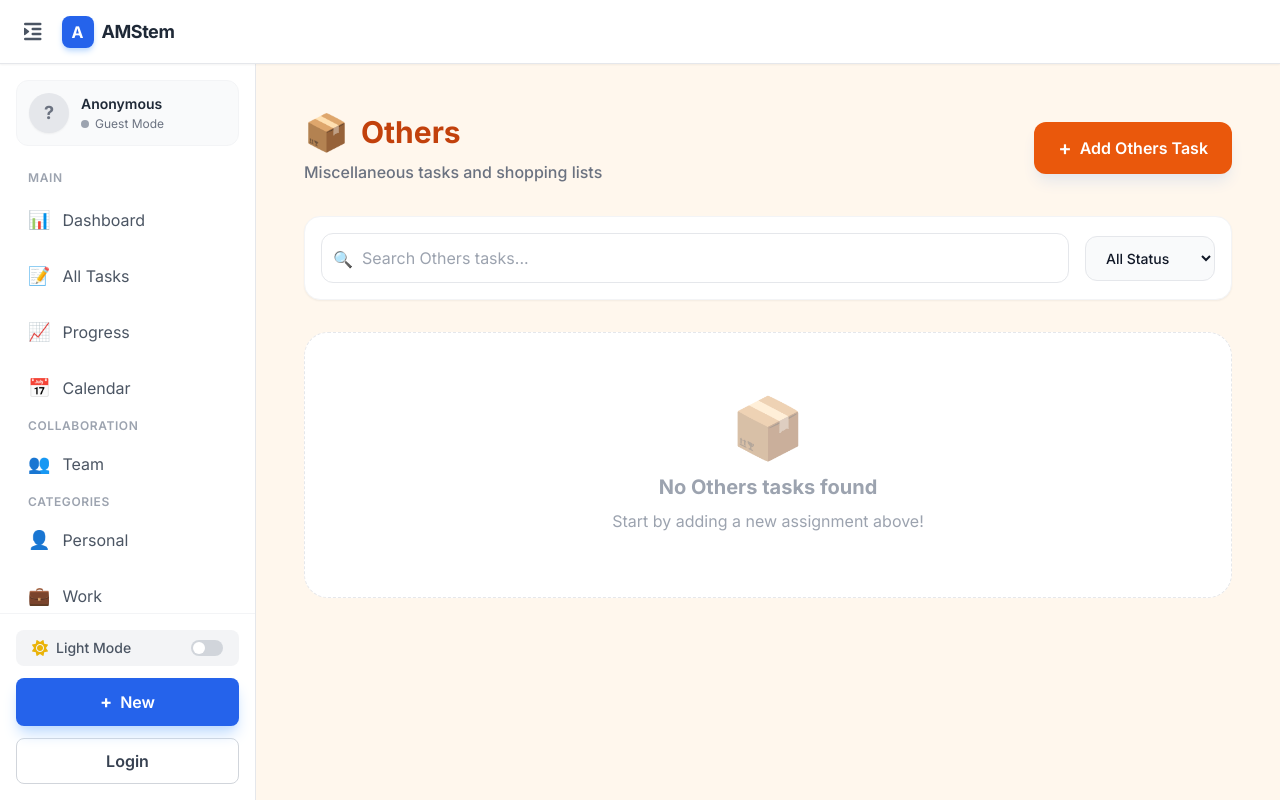
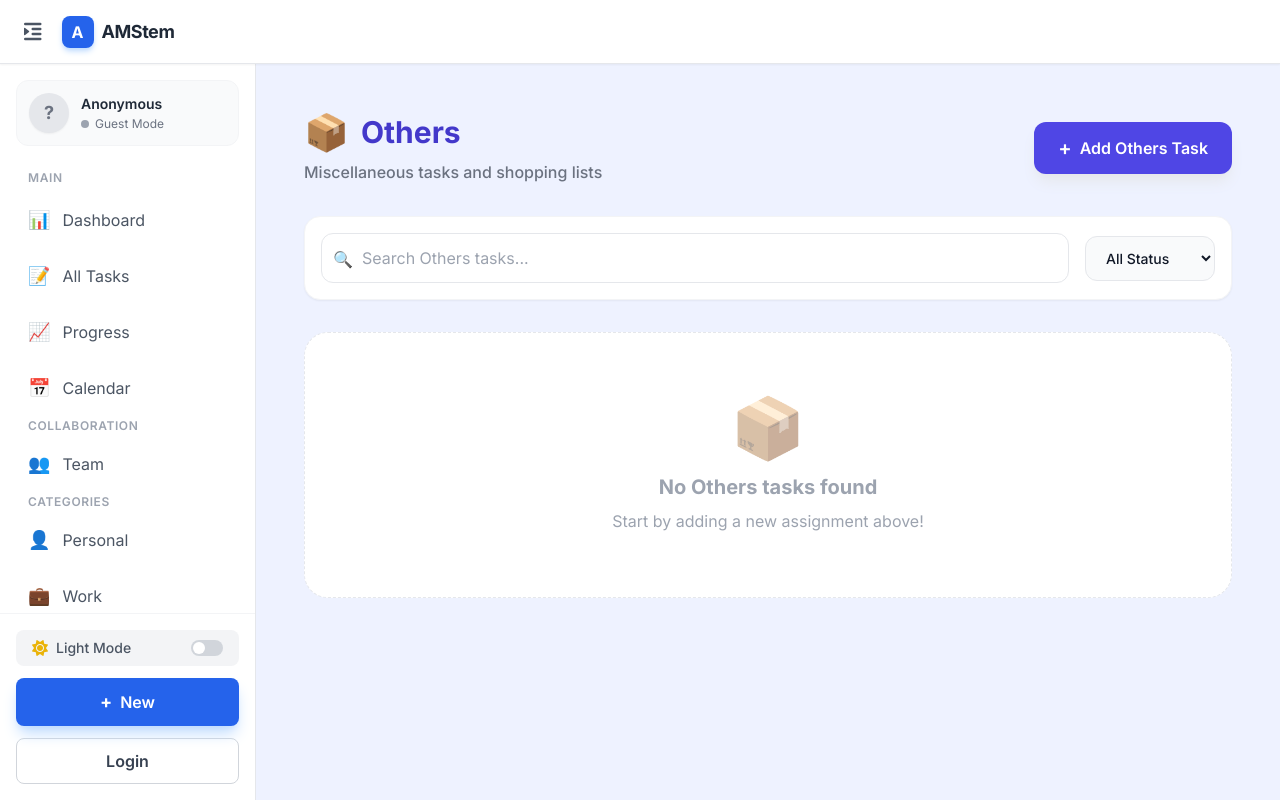
Before and after one commit to muhammaddiaz13/amstem00, a React (Vite) app: page /others in a window 1280 px wide. Built offline with nearby package versions, Linux system fonts and the light colour scheme.

Commit message:
Mengubah background di page work dan other

```diff
--- a/src/pages/CategoryPage.jsx
+++ b/src/pages/CategoryPage.jsx
@@ -92,20 +92,23 @@ const CategoryPage = ({ category }) => {
   const getTheme = () => {
     switch(category) {
       case 'Work': return {
-        bg: 'bg-slate-50 dark:bg-slate-900',
-        accent: 'text-slate-700 dark:text-slate-200',
-        btn: 'bg-slate-700 hover:bg-slate-800 dark:bg-slate-600 dark:hover:bg-slate-500',
+        // Dark Black for Work (Previous Request)
+        bg: 'bg-gray-50 dark:bg-black',
+        accent: 'text-gray-800 dark:text-gray-200',
+        btn: 'bg-gray-900 hover:bg-black dark:bg-gray-800 dark:hover:bg-gray-700',
         icon: '💼',
         desc: 'Professional commitments and projects'
       };
       case 'Others': return {
-        bg: 'bg-orange-50 dark:bg-orange-950',
-        accent: 'text-orange-700 dark:text-orange-200',
-        btn: 'bg-orange-600 hover:bg-orange-700 dark:bg-orange-700 dark:hover:bg-orange-600',
+        // Indigo/Deep Purple for Others (Harmonizes with Blue)
+        bg: 'bg-indigo-50 dark:bg-indigo-950',
+        accent: 'text-indigo-700 dark:text-indigo-200',
+        btn: 'bg-indigo-600 hover:bg-indigo-700 dark:bg-indigo-600 dark:hover:bg-indigo-500',
         icon: '📦',
         desc: 'Miscellaneous tasks and shopping lists'
       };
       default: return {
+        // Standard Blue for Personal/Default
         bg: 'bg-blue-50 dark:bg-gray-900',
         accent: 'text-blue-700 dark:text-blue-200',
         btn: 'bg-blue-600 hover:bg-blue-700 dark:bg-blue-600 dark:hover:bg-blue-500',
```
